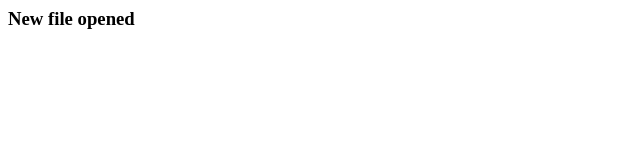
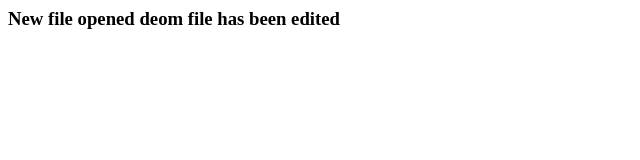
Before and after one commit to evankahenya/Demo, a plain HTML site: page index.html in a window 1280 px wide. Shown: the whole page, without its empty margins (0-640 px from the left). Drawn offline with Linux system fonts and the light colour scheme.

Commit message:
changes made

```diff
--- a/index.html
+++ b/index.html
@@ -6,7 +6,11 @@
  </head>
 
  <body>
- <h3>New file opened</h3>
+ <h3>New file opened
+deom file has been edited
+
+
+ </h3>
 </body>
 </body>
 </html>
```
